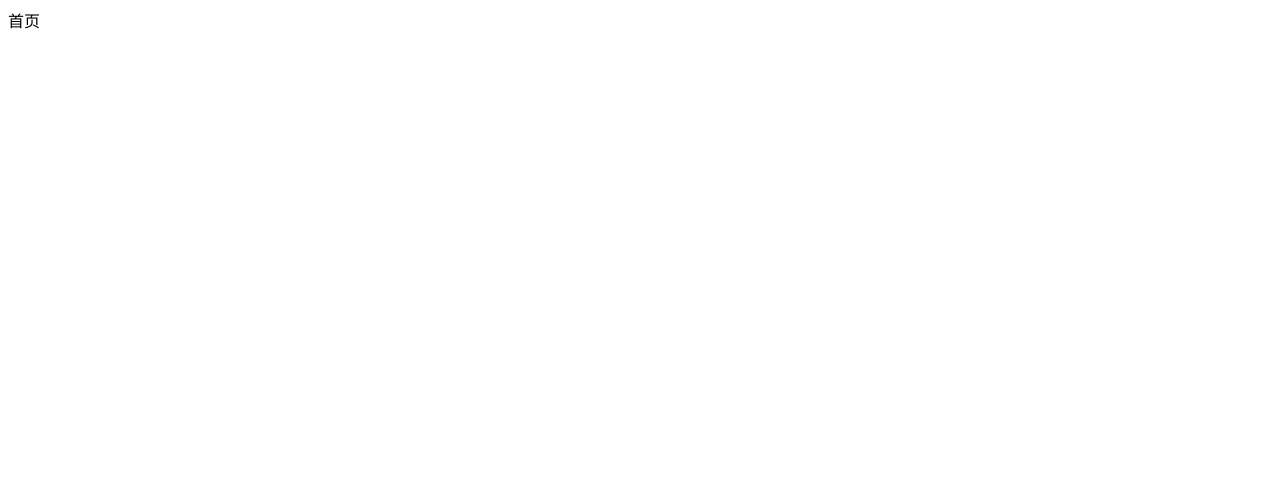
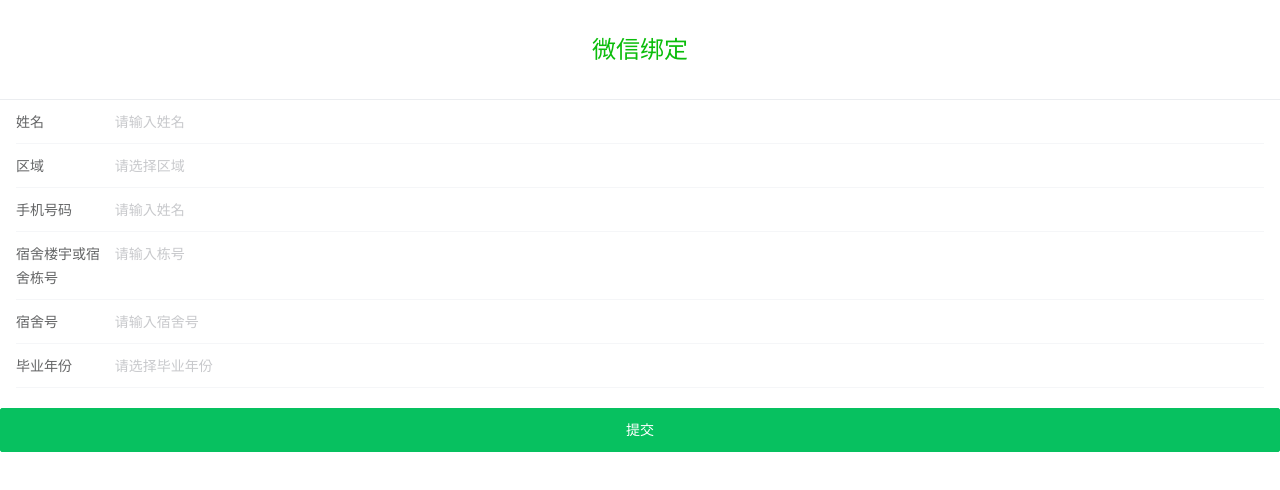
Before and after one commit to jims120706/water-h5, a Vue app: page / in a window 1280 px wide. Shown: the top 490 px of the page. Built offline with nearby package versions, Linux system fonts and the light colour scheme.

Commit message:
feat：第一版界面

```diff
--- a/babel.config.js
+++ b/babel.config.js
@@ -6,4 +6,20 @@
     //   "corejs": 3
     // }
   ]],
+  plugins: [
+    // 按需引入vant
+    ['import', {
+      libraryName: 'vant',
+      libraryDirectory: 'es',
+      style: true
+    }, 'vant',],
+    // ["@babel/plugin-transform-runtime",
+    //   {
+    //     "absoluteRuntime": false,
+    //     "corejs": 3,
+    //     "helpers": true,
+    //     "regenerator": true,
+    //     "useESModules": false
+    //   }]
+  ]
 }
--- a/package.json
+++ b/package.json
@@ -8,9 +8,11 @@
     "lint": "vue-cli-service lint"
   },
   "dependencies": {
+    "babel-plugin-import": "^1.13.0",
     "core-js": "^3.6.5",
     "sass": "^1.26.10",
     "sass-loader": "^9.0.2",
+    "vant": "^2.9.2",
     "vue": "^2.6.11",
     "vue-router": "^3.3.4"
   },
--- /dev/null
+++ b/src/assets/public.scss
@@ -0,0 +1,5 @@
+html,
+body {
+    padding: 0;
+    margin: 0;
+}
--- a/src/main.js
+++ b/src/main.js
@@ -2,6 +2,7 @@
 import App from './App.vue'
 import routes from './router'
 import VueRouter from 'vue-router';
+import '@/assets/public.scss'
 
 Vue.use(VueRouter);
 Vue.config.productionTip = false
--- a/src/pages/Home/home.vue
+++ b/src/pages/Home/home.vue
@@ -1,14 +1,160 @@
 <template>
-  <div class="home-page">首页</div>
+  <div class="home-page">
+    <div class="header">微信绑定</div>
+    <van-form @submit="onFormSubmit" class="form">
+      <van-field
+        class="form-item"
+        label-class="form-label"
+        v-model="formData.username"
+        name="username"
+        label="姓名"
+        placeholder="请输入姓名"
+      />
+      <van-field
+        class="form-item"
+        label-class="form-label"
+        v-model="formData.area"
+        name="area"
+        label="区域"
+        placeholder="请选择区域"
+        readonly
+        clickable
+        @click="showAreaPicker = true"
+      />
+      <van-field
+        class="form-item"
+        label-class="form-label"
+        v-model="formData.phone"
+        name="phone"
+        label="手机号码"
+        placeholder="请输入姓名"
+      />
+      <van-field
+        class="form-item"
+        label-class="form-label"
+        v-model="formData.buildingNum"
+        name="buildingNum"
+        label="宿舍楼宇或宿舍栋号"
+        placeholder="请输入栋号"
+      />
+      <van-field
+        class="form-item"
+        label-class="form-label"
+        v-model="formData.dormitoryNum"
+        name="dormitoryNum"
+        label="宿舍号"
+        placeholder="请输入宿舍号"
+      />
+      <van-field
+        class="form-item"
+        label-class="form-label"
+        v-model="formData.graduationYear"
+        name="graduationYear"
+        label="毕业年份"
+        placeholder="请选择毕业年份"
+        readonly
+        clickable
+        @click="showYearPicker = true"
+      />
+      <van-button type="primary" block class="submit-btn">提交</van-button>
+    </van-form>
+    <van-popup v-model="showAreaPicker" round position="bottom">
+      <van-picker
+        show-toolbar
+        :columns="areaList"
+        @cancel="showPicker = false"
+        @confirm="onConfirmArea"
+      />
+    </van-popup>
+    <van-popup v-model="showYearPicker" round position="bottom">
+      <van-picker
+        show-toolbar
+        :columns="yearList"
+        @cancel="showPicker = false"
+        @confirm="onConfirmYear"
+      />
+    </van-popup>
+  </div>
 </template>
 
 <script>
-export default {};
+import {
+  Form as VanForm,
+  Field as VanField,
+  Button as VanButton,
+  Picker as VanPicker,
+  Popup as VanPopup
+} from "vant";
+export default {
+  components: {
+    VanForm,
+    VanField,
+    VanButton,
+    VanPopup,
+    VanPicker
+  },
+  data() {
+    return {
+      formData: {
+        username: "",
+        area: "",
+        phone: "",
+        buildingNum: "",
+        dormitoryNum: "",
+        graduationYear: ""
+      },
+      areaList: ["区域1", "区域2", "区域3"],
+      yearList: ["2019", "2020"],
+      showYearPicker: false,
+      showAreaPicker: false
+    };
+  },
+  methods: {
+    onConfirmArea(area) {
+      this.showAreaPicker = false;
+      this.formData.area = area;
+      console.log("选中的地址", area);
+    },
+    onConfirmYear(year) {
+      this.showYearPicker = false;
+      this.formData.graduationYear = year;
+      console.log("选中的年份", year);
+    },
+    onFormSubmit(data) {
+      console.log("提交表单", data);
+    }
+  }
+};
 </script>
 
 <style lang="scss" scoped>
 .home-page {
   width: 100%;
   height: 100%;
+  > .header {
+    width: 100%;
+    height: 100px;
+    line-height: 100px;
+    font-size: 24px;
+    color: #0bbd0b;
+    text-align: center;
+    border-bottom: 1px solid #ebedf0;
+  }
+  > .form {
+    width: 100%;
+    > .form-item {
+      width: 100%;
+      .form-label {
+        > span {
+          font-size: 20px;
+          font-weight: bold;
+        }
+      }
+    }
+    > .submit-btn {
+      margin-top: 20px;
+      box-sizing: border-box;
+    }
+  }
 }
 </style>
```
Also changed, not shown: src/assets/logo.png (deleted), 1 other file (tests, documents, lock files or other folders).
